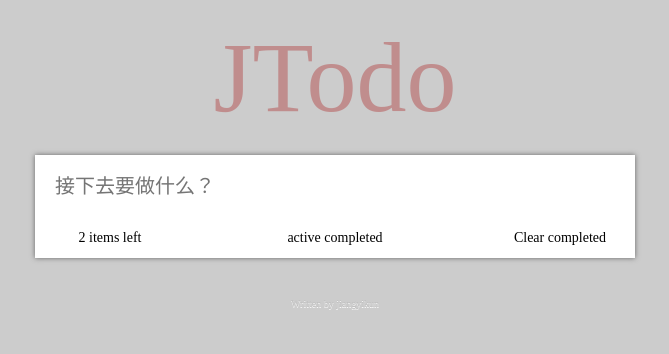
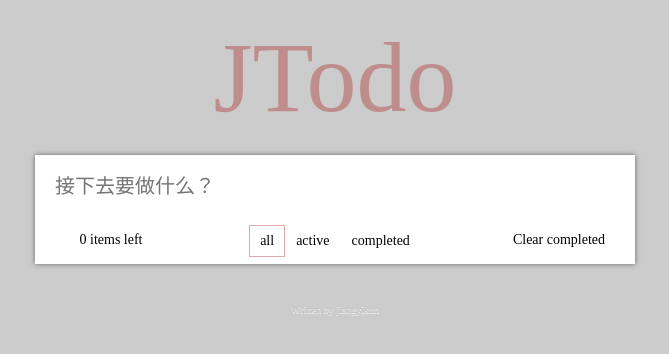
Before and after one commit to jiangyikun/vue-webpack, a Vue app: page / in a window 1280 px wide. Shown: the top 354 px of the page, without its empty margins (305-974 px from the left). Built offline with nearby package versions, Linux system fonts and the light colour scheme; the HTML template or start-up script is replaced by a standard one.

Commit message:
0806-完成业务逻辑

```diff
--- a/src/todo/item.vue
+++ b/src/todo/item.vue
@@ -16,6 +16,7 @@ export default {
   },
   methods: {
     deleteTodo(id) {
+      alert();
       this.$emit('delete',id)
     }
   }
--- a/src/todo/tabs.vue
+++ b/src/todo/tabs.vue
@@ -1,15 +1,13 @@
 <template>
   <div id="helper">
-    <span class="left">2 items left</span>
+    <span class="left">{{unfishedTodoLength}} items left</span>
     <span class="tabs">
       <span
         v-for="state in states"
         :key="state"
         :class="[state,filter === state?'actived':'']"
         @click="toggerFilter(state)"
-      >
-        {{state}}
-      </span>
+      >{{state}}</span>
     </span>
     <span class="clear" @click="clearAllCompleted">Clear completed</span>
   </div>
@@ -17,56 +15,72 @@
 
 <script>
 export default {
-  props:{
-    filter:{
-      type:String,
-      required:true
+  props: {
+    filter: {
+      type: String,
+      required: true
+    },
+    todos: {
+      type: Array,
+      required: true
     }
   },
-  data(){
+  data() {
     return {
-      states:['','active','completed']
+      states: ["all", "active", "completed"]
+    };
+  },
+  computed: {
+    unfishedTodoLength: function() {
+      let list = this.todos.filter(item => {
+        return item.completed === false;
+      });
+      return list.length;
     }
   },
-  methods:{
-    toggerFilter(){
-
+  methods: {
+    toggerFilter(status) {
+      this.$emit('toggerChange',status)
     },
-    clearAllCompleted(){
-
+    clearAllCompleted() {
+      this.$emit('clearAllCompleted')
     }
   }
-}
+};
 </script>
 
 <style lang="stylus" scoped>
-#helper{
-  font-weight 100
-  display flex
-  justify-content space-between
-  padding 5px 0
-  line-height 30px
-  background-color #fff
-  font-size 14px
-  font-smoothing antialiased
+#helper {
+  font-weight: 100;
+  display: flex;
+  justify-content: space-between;
+  padding: 5px 0;
+  line-height: 30px;
+  background-color: #fff;
+  font-size: 14px;
+  font-smoothing: antialiased;
 }
-.left,.clear,.tabs{
-  padding 0 10px
-  box-sizing border-box
+
+.left, .clear, .tabs {
+  padding: 0 10px;
+  box-sizing: border-box;
 }
-.left,.clear{
-  width 150px
-  display flex
-  justify-content space-around
-  *{
-    display inline-block
-    padding 0 10px
-    cursor pointer
-    border 1px solid rgba(175,47,47,0)
-    &.actived{
-      border-color rgba(175,47,47,0.4)
-      boder-radius 5px
-    }
+
+.left, .clear {
+  width: 150px;
+  display: flex;
+  justify-content: space-around;
+}
+
+* {
+  display: inline-block;
+  padding: 0 10px;
+  cursor: pointer;
+  border: 1px solid rgba(175, 47, 47, 0);
+
+  &.actived {
+    border-color: rgba(175, 47, 47, 0.4);
+    boder-radius: 5px;
   }
 }
 </style>
--- a/src/todo/todo.vue
+++ b/src/todo/todo.vue
@@ -7,19 +7,15 @@
       placeholder="接下去要做什么？"
       @keyup.enter="addTodo"
     />
-    <Item
-    v-for="item in todos"
-    :key="item.id"
-    :todo="item"
-    @delete='deleteByid' />
-    <Tabs :filter="filter"></Tabs>
+    <Item v-for="item in filterTodos" :key="item.id" :todo="item" @delete="deleteByid" />
+    <Tabs :filter="filter" :todos="todos" @toggerChange="toggerChange" @clearAllCompleted='clearAllCompleted'></Tabs>
   </section>
 </template>
 
 <script>
 import Item from "./item.vue";
 import Tabs from "./tabs.vue";
-let id = 0;
+let id = 1;
 export default {
   data() {
     return {
@@ -31,6 +27,15 @@ export default {
     Item,
     Tabs
   },
+  computed: {
+    filterTodos:function() {
+      if(this.filter==='all'){
+        return this.todos
+      }
+      const status = this.filter==='completed';
+      return this.todos.filter(item=>item.completed===status);
+    }
+  },
   methods: {
     addTodo(e) {
       let value = e.target.value;
@@ -39,13 +44,19 @@ export default {
         content: value,
         completed: false
       });
-      e.target.value='';
+      e.target.value = "";
     },
-    deleteByid(id){
-      this.todos = this.todos.filter(item=>{
-        return item.id!==id
-      })
-      console.log(id);
+    deleteByid(id) {
+      this.todos = this.todos.filter(item => {
+        return item.id !== id;
+      });
+    },
+    toggerChange(status){
+      this.filter = status;
+    },
+    clearAllCompleted(){
+      console.log(this.todos);
+      this.todos = this.todos.filter(item=>!item.completed)
     }
   }
 };
```
Also changed, not shown: 1 other file (tests, documents, lock files or other folders).
